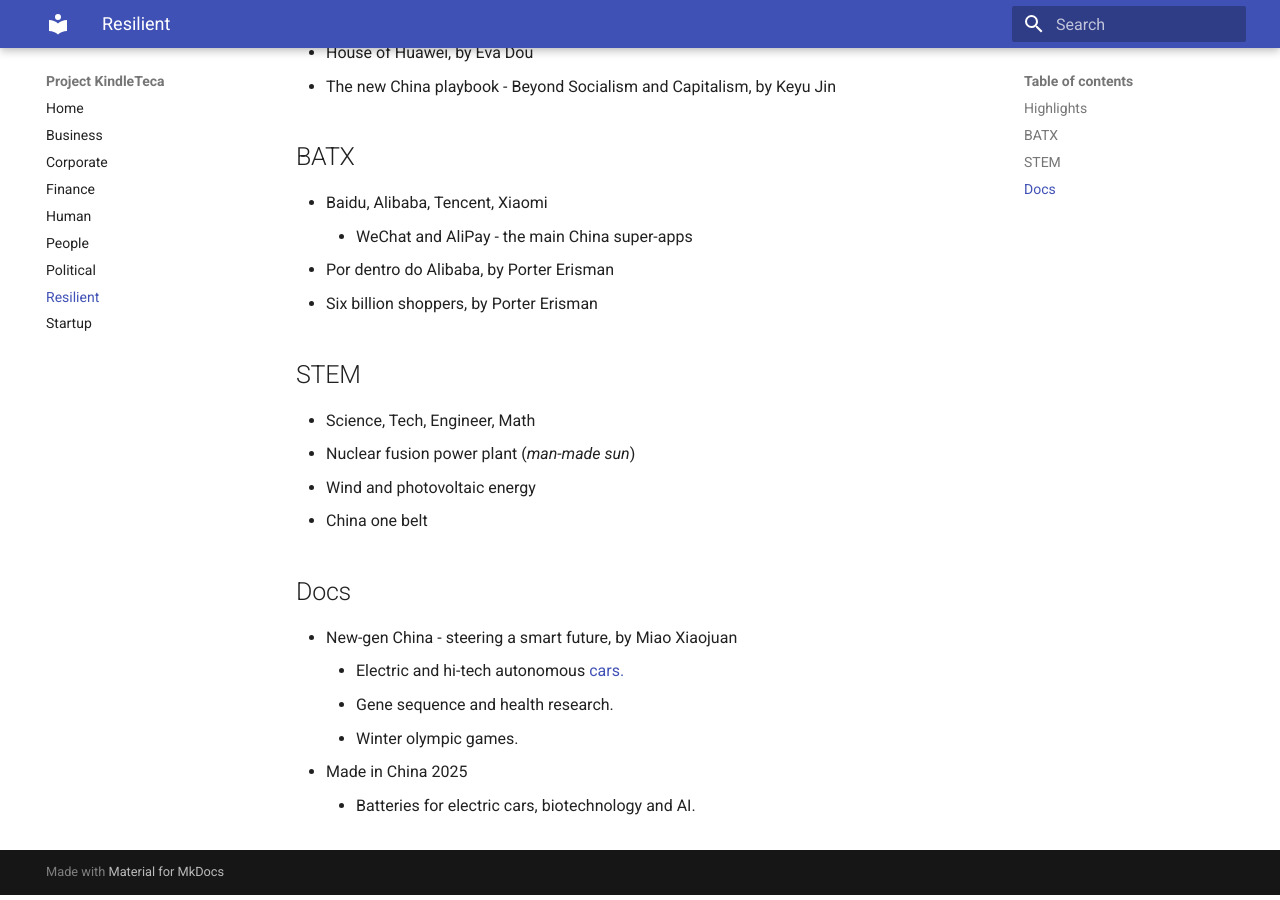
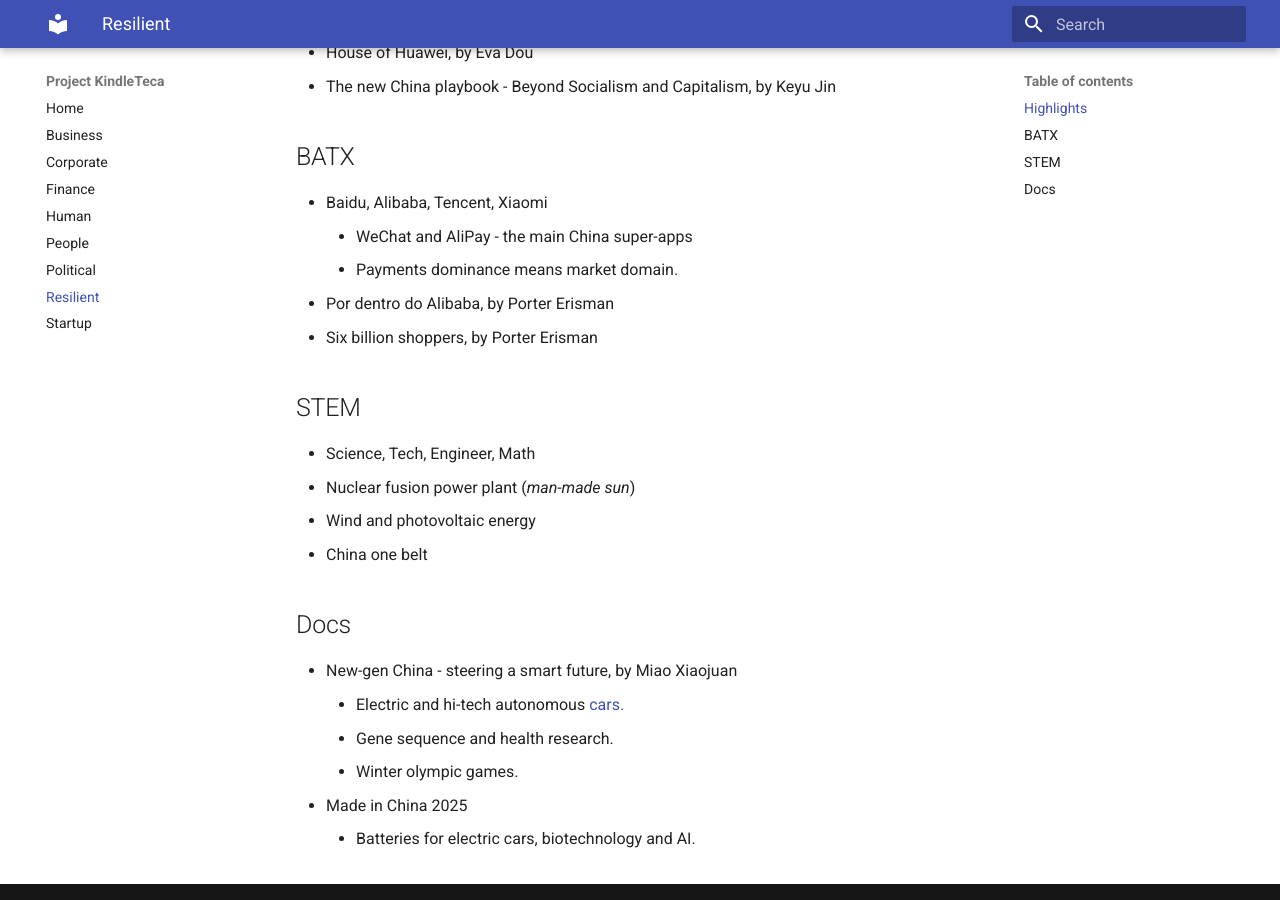
Before and after one commit to renatobrf/kindle-teca, an MkDocs documentation site: the page built from docs/china.md, in a window 1280 px wide and 900 px high, scrolled down 509 px. Built offline with MkDocs 1.6.1 and Material for MkDocs 9.7.7, drawn with Linux system fonts in a browser that asks for light colours.

Commit message:
Update china.md

```diff
--- a/docs/china.md
+++ b/docs/china.md
@@ -14,6 +14,7 @@
 ## BATX
 - Baidu, Alibaba, Tencent, Xiaomi
     - WeChat and AliPay - the main China super-apps
+    - Payments dominance means market domain.
 - Por dentro do Alibaba, by Porter Erisman
 - Six billion shoppers, by Porter Erisman
 
```
